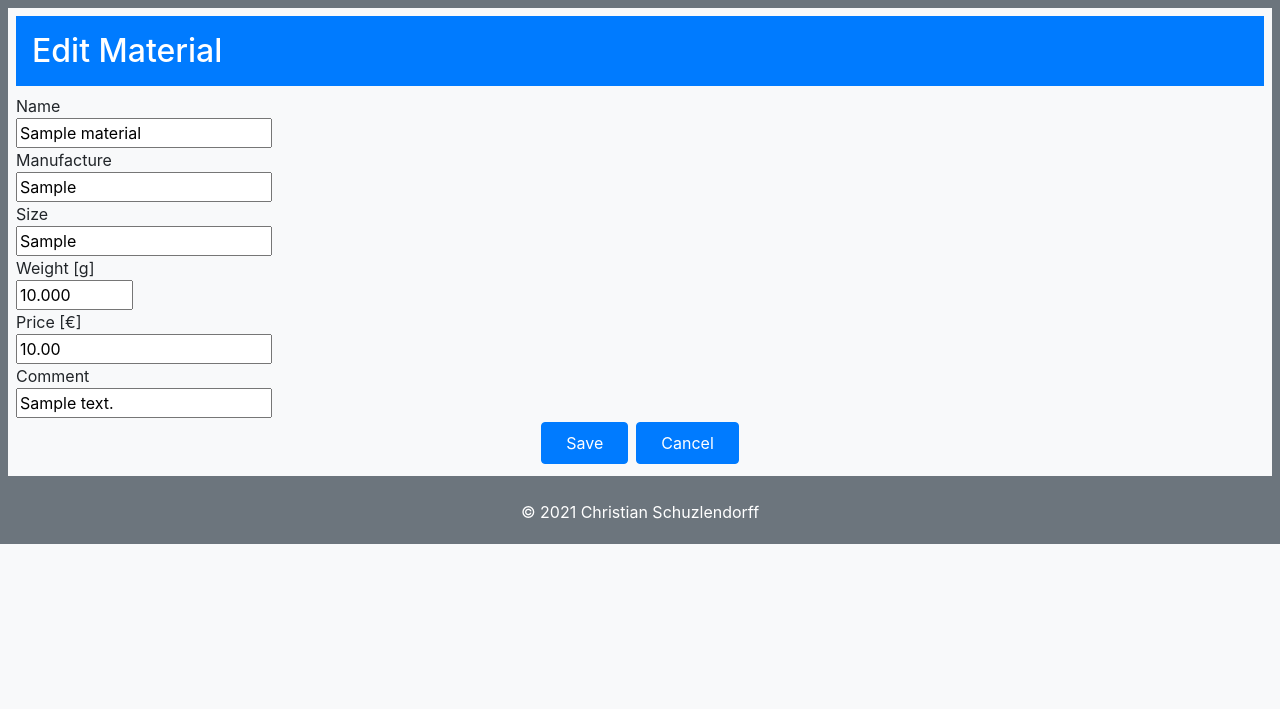
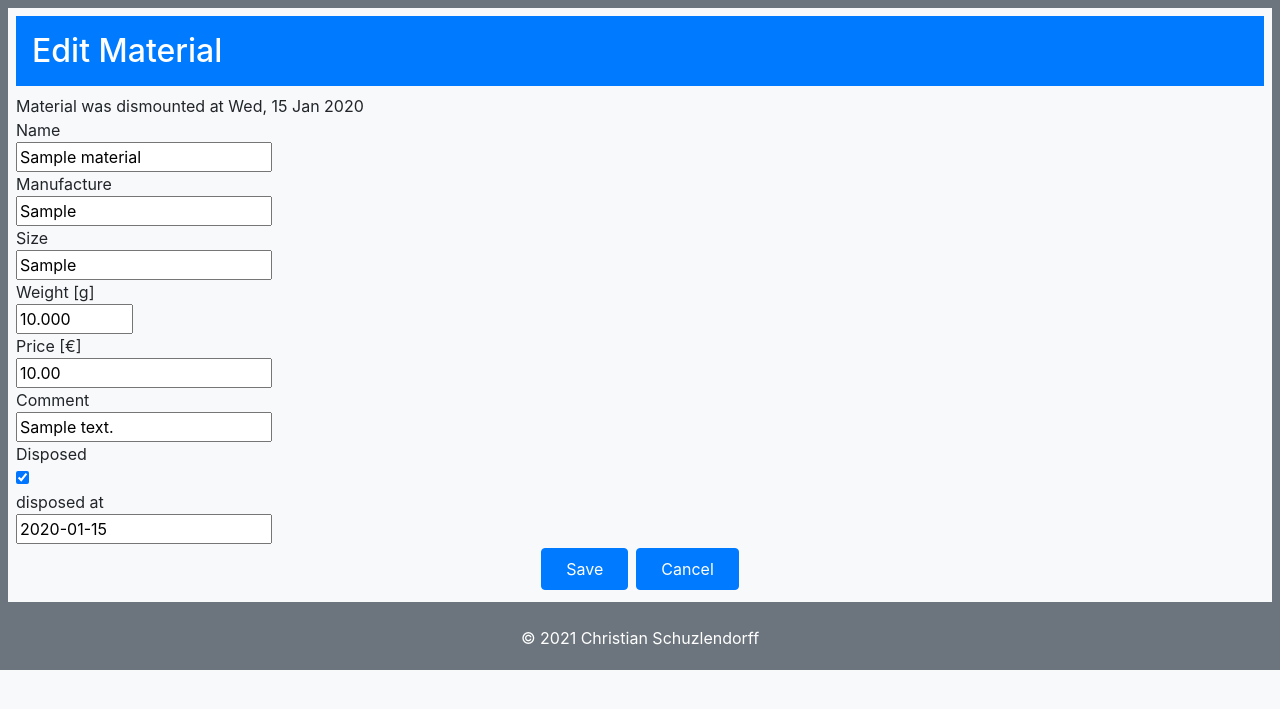
Before and after one commit to chs8691/myequis, a Django app: page /japp/myequis/materials/1/ in a window 1280 px wide. Shown: the part 57-766 px from the top of the page. Run offline with Django 3.2, Linux system fonts and the light colour scheme; a user stored in the database is signed in; tables that the repository leaves empty hold one stand-in row (values such as "Sample post"); some libraries are stand-ins or nearby versions.

Commit message:
Disposing material

```diff
--- a/myequis/forms.py
+++ b/myequis/forms.py
@@ -1,7 +1,7 @@
 from django import forms
 from django.forms import Select
 
-from myequis.models import Record, Material
+from myequis.models import Record, Material, Mounting
 from datetime import datetime, timedelta
 from django.utils.translation import ugettext as _
 from bootstrap_datepicker_plus import DatePickerInput
@@ -69,6 +69,22 @@ class EditMaterialForm(forms.Form):
         attrs={'size': '8', 'decimal_places': '2'}), required=False,
         label="Price [€]", min_value=0, max_value=999999)
 
+    disposed = forms.BooleanField(required=False, label="Disposed", widget=forms.CheckboxInput(attrs={'onClick': 'refresh()'}))
+
+    disposedAt = forms.DateField(
+        input_formats=['%Y/%m/%d'],
+
+        # See https://pypi.org/project/django-bootstrap-datepicker-plus/
+        widget=DatePickerInput(format='%Y/%m/%d'),
+
+        label="disposed at",
+
+        required=False
+    )
+
+    mounting_id = forms.CharField(widget=forms.HiddenInput(), required=False)
+
+
     comment = forms.CharField(widget=forms.TextInput(
         attrs={'max_length': '500'}), required=False, label="Comment")
 
@@ -87,11 +103,9 @@ class EditMaterialForm(forms.Form):
         super(EditMaterialForm, self).clean()
 
         # Only if save button pressed
-        if self.is_save:
-            self.check_data()
+        if not self.is_save:
+            return
 
-    #   Check if the give record values against the existing ones
-    def check_data(self):
         logger.warning("check_edit_material() clean_data={}".format(self.cleaned_data))
 
         # get the actual form data we have to check
@@ -101,6 +115,37 @@ class EditMaterialForm(forms.Form):
         weight = self.cleaned_data['weight']
         price = self.cleaned_data['price']
         comment = self.cleaned_data['comment']
+        disposed = self.cleaned_data['disposed']
+        disposedAt = self.cleaned_data['disposedAt']
+
+        if disposed:
+
+            if disposedAt is None :
+                raise forms.ValidationError(
+                    _("A Disposed date must be specified !"),
+                    code="missing_disposed_date",
+                )
+
+            # Value is a string!!!
+            mounting_id = int(self.cleaned_data['mounting_id'])
+
+            if mounting_id > 0:
+
+                mounting = Mounting.objects.get(pk=mounting_id)
+
+                if mounting.active:
+                    raise forms.ValidationError(
+                        _("Cant dispose an used material !"),
+                        code="cant_dispose_and_used_material",
+                        params={'name': name},
+                    )
+
+                if disposedAt < mounting.dismount_record.date:
+                    raise forms.ValidationError(
+                        _("Disposed date may not be before dismount date: %(date)s!"),
+                        code="disposed_date_before_dismounting_date",
+                        params={'date': mounting.dismount_record.date.strftime("%a, %d %b %Y")},
+                    )
 
         if len(name) < 1 :
             raise forms.ValidationError(
@@ -143,7 +188,7 @@ class CreateMaterialForm(forms.Form):
 
     def __init__(self, *args, **kwargs):
         super().__init__(*args, **kwargs)
-        # logger.warning("__init__() args={}".format(args[0]))
+        logger.warning("__init__() args={}".format(args[0]))
 
         self.is_save = 'save' in args[0]
 
@@ -152,12 +197,11 @@ class CreateMaterialForm(forms.Form):
         logger.warning("clean() self={}".format(str(self)))
         super(CreateMaterialForm, self).clean()
 
-        # Only if save button pressed
-        if self.is_save:
-            self.check_data()
+        # Only if save button pressed. Be prepaired: the save button must
+        # have the name="save" attribut
+        if not self.is_save:
+            return
 
-    #   Check if the give record values against the existing ones
-    def check_data(self):
         logger.warning("check_create_material() clean_data={}".format(self.cleaned_data))
 
         # get the actual form data we have to check
--- a/myequis/templates/myequis/create_material.html
+++ b/myequis/templates/myequis/create_material.html
@@ -30,7 +30,7 @@
   <div >{{ form.comment }}</div >
 
   {% include "form-buttons-open.html" %}
-  <input  {% include "form-button-class.html" %} type="submit" value="Save">
+  <input  {% include "form-button-class.html" %} type="submit" name="save" value="Save">
   <input  {% include "form-button-class.html" %} type="submit" name="cancel" value="Cancel">
   {% include "form-buttons-close.html" %}
 
--- a/myequis/templates/myequis/edit_material.html
+++ b/myequis/templates/myequis/edit_material.html
@@ -7,33 +7,69 @@
 {{ material.name }}
 {% endblock %}
 
+{% block script %}
+<script language="JavaScript">
+
+  function refresh(){
+
+    var disposedAtFields = document.getElementById("disposedAtFields")
+    var elementCheckBox = document.getElementById("id_disposed")
+
+    if(elementCheckBox.checked == true) {
+      disposedAtFields.style.visibility = "visible";
+    }
+    else{
+      disposedAtFields.style.visibility = "hidden";
+    }
+  }
+
+  window.onload = refresh;
+
+</script>
+{% endblock %}
+
+
 {% block main %}
 {% include "article-title.html" with title="Edit Material" %}
 
+<div>
+{{ mounting_info }}
+</div>
 
 <form action="" method="post">
   {% csrf_token %}
 
   <div>{{ form.name.label }}</div>
-  <div >{{ form.name }}</div >
+  <div>{{ form.name }}</div>
 
   <div>{{ form.manufacture.label }}</div>
-  <div >{{ form.manufacture }}</div >
+  <div>{{ form.manufacture }}</div>
 
   <div>{{ form.size.label }}</div>
-  <div >{{ form.size }}</div >
+  <div>{{ form.size }}</div>
 
   <div>{{ form.weight.label }}</div>
-  <div >{{ form.weight }}</div >
+  <div>{{ form.weight }}</div>
 
   <div>{{ form.price.label }}</div>
-  <div >{{ form.price }}</div >
+  <div>{{ form.price }}</div>
 
   <div>{{ form.comment.label }}</div>
-  <div >{{ form.comment }}</div >
+  <div>{{ form.comment }}</div>
+
+  <div>{{ form.disposed.label }}</div>
+  <div onclick="refresh">{{ form.disposed }}</div>
+
+  <div id="disposedAtFields">
+    <div>{{ form.disposedAt.label }}</div>
+    <div>{{ form.disposedAt }}</div>
+  </div>
+
+  {{ form.mounting_id }}
+    <input type="hidden" name="next" value="{{ request.path }}">
 
   {% include "form-buttons-open.html" %}
-  <input  {% include "form-button-class.html" %} type="submit" value="Save">
+  <input  {% include "form-button-class.html" %} type="submit" name="save" value="Save">
   <input  {% include "form-button-class.html" %} type="submit" name="cancel" value="Cancel">
   {% include "form-buttons-close.html" %}
 
--- a/myequis/views.py
+++ b/myequis/views.py
@@ -405,6 +405,23 @@ class EditMaterialView(LoginRequiredMixin, CreateView):
         # Find the best km as default value
         material = get_object_or_404(Material, pk=kwargs['material_id'])
 
+        mountings = Mounting.objects.filter(material=material.pk).order_by('-mount_record__date')[:1]
+
+        if len(mountings) > 0:
+            mounting_id = mountings[0].pk
+            if mountings[0].active:
+                mounting_info = "Material is in use since " + mountings[0].mount_record.date.strftime("%a, %d %b %Y")
+            else:
+                mounting_info = "Material was dismounted at " + mountings[0].dismount_record.date.strftime("%a, %d %b %Y")
+        else:
+
+            # kind of magic number
+            mounting_id = 0
+
+            mounting_info = "This is an new material."
+
+        logger.warning("EditMaterialView GET mounting_id: {}".format(str(mounting_id)))
+
         # If called with data, clean() will be processed!
         form = EditMaterialForm(
             {
@@ -414,10 +431,13 @@ class EditMaterialView(LoginRequiredMixin, CreateView):
                 'weight': material.weight,
                 'price': material.price,
                 'comment': material.comment,
+                'disposed': material.disposed,
+                'disposedAt': material.disposedAt,
+                'mounting_id': mounting_id, # in form: converted to string
              })
 
         template = loader.get_template('myequis/edit_material.html')
-        return HttpResponse(template.render({'material': material, 'form': form}, request))
+        return HttpResponse(template.render({'material': material, 'mounting_info': mounting_info, 'form': form}, request))
 
     def post(self, request, *args, **kwargs):
         logger.warning(
@@ -436,7 +456,7 @@ class EditMaterialView(LoginRequiredMixin, CreateView):
         if form.is_valid():
             logger.warning("is valid. form.cleaned_data={}".format(
                 str(form.cleaned_data)))
-            form.check_data()
+            # form.check_data()
 
             # process the data in form.cleaned_data as required
             material.name = form.cleaned_data['name']
@@ -445,6 +465,8 @@ class EditMaterialView(LoginRequiredMixin, CreateView):
             material.weight = form.cleaned_data['weight']
             material.price = form.cleaned_data['price']
             material.comment = form.cleaned_data['comment']
+            material.disposed = form.cleaned_data['disposed']
+            material.disposedAt = form.cleaned_data['disposedAt']
 
             material.save()
             logger.warning("New material saved={}".format(str(material)))
@@ -466,6 +488,7 @@ class EditMaterialView(LoginRequiredMixin, CreateView):
 
 
 class CreateMaterialView(LoginRequiredMixin, CreateView):
+
 
     def get(self, request, *args, **kwargs):
         logger.warning(
@@ -505,7 +528,7 @@ class CreateMaterialView(LoginRequiredMixin, CreateView):
         if form.is_valid():
             logger.warning("is valid. form.cleaned_data={}".format(
                 str(form.cleaned_data)))
-            form.check_data()
+            # form.check_data()
 
             # process the data in form.cleaned_data as required
             material.name = form.cleaned_data['name']
```
Also changed, not shown: myequis/templates/myequis/bicycle_parts.html (+16 -4 lines).
